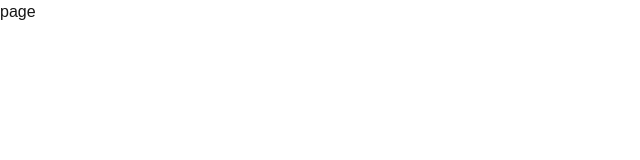
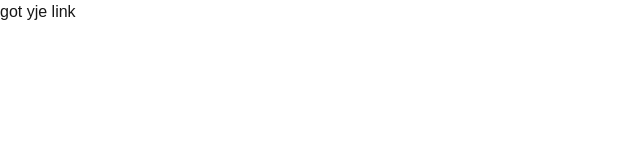
Before and after one commit to MuhammadZeb1/next-js, a Next.js app in the folder my-app/: page / in a window 1280 px wide. Shown: the top 160 px of the page, without its empty margins (0-640 px from the left). Built offline with nearby package versions, Linux system fonts and the light colour scheme.

Commit message:
use the link

```diff
--- a/my-app/src/app/page.js
+++ b/my-app/src/app/page.js
@@ -1,8 +1,11 @@
+import Navber from '@/compoents/Navber'
 import React from 'react'
 
 function page() {
   return (
-    <div>page</div>
+    <div>
+      <Navber/>
+    </div>
   )
 }
 
--- /dev/null
+++ b/my-app/src/compoents/Navber.jsx
@@ -0,0 +1,12 @@
+import Link from 'next/link'
+import React from 'react'
+
+const Navber = () => {
+  return (
+    <div>
+        <Link href="/product">got yje link</Link>
+    </div>
+  )
+}
+
+export default Navber
```
